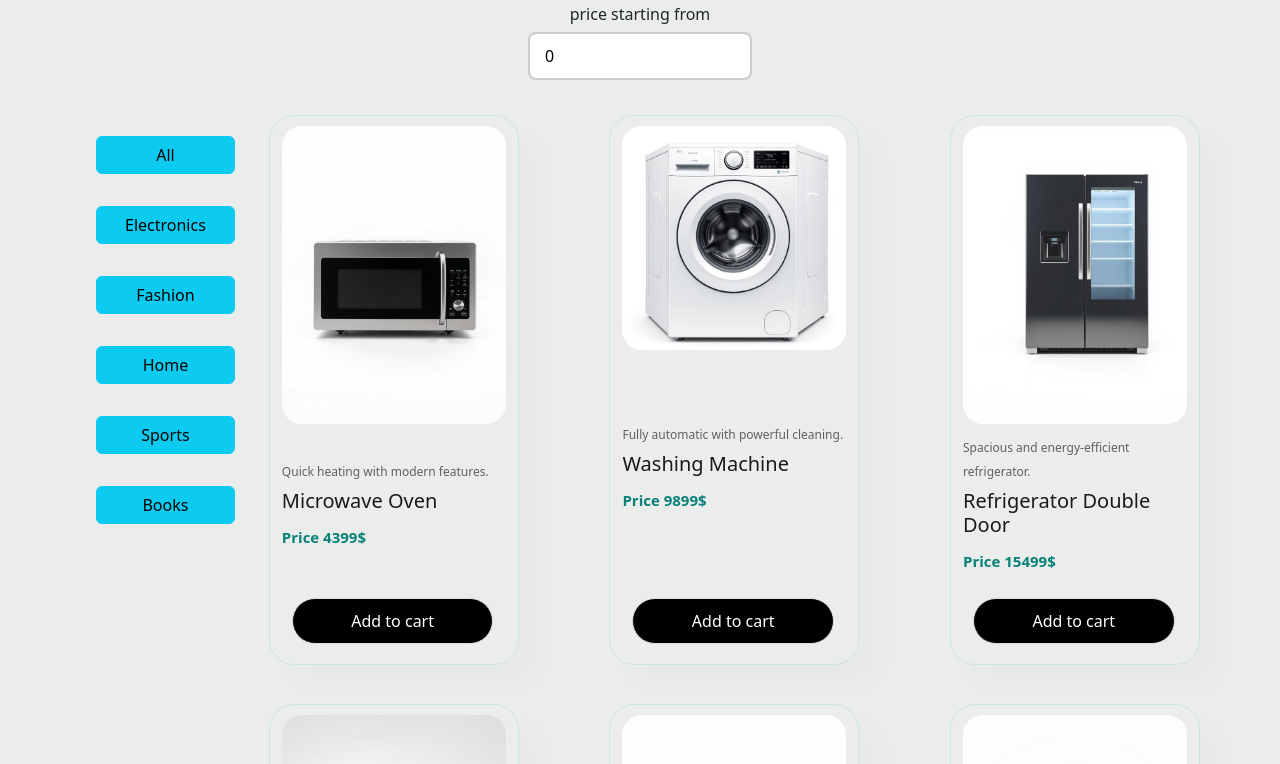
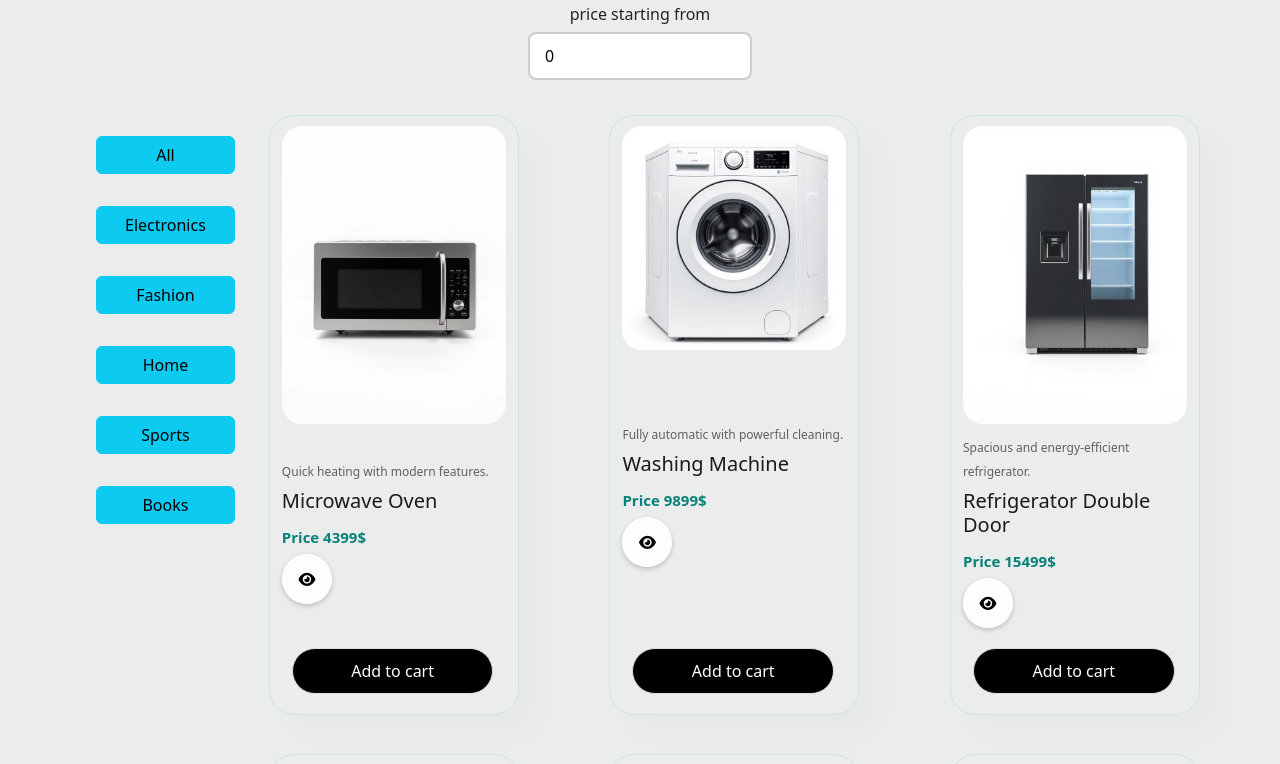
Before and after one commit to AbdoRagae74/ES6-Project, a plain HTML site: page homepage.html in a window 1280 px wide. Both pictures are taken after a click on the button "Home". Shown: the part 979-1743 px from the top of the page. Drawn offline with Linux system fonts and the light colour scheme; some packages are replaced by stand-ins of ours; a script that the page names is missing.

Commit message:
Added eye sign

```diff
--- a/homepage.html
+++ b/homepage.html
@@ -18,7 +18,7 @@
             <img src="images/logo.jpeg" class="logo" alt="">
             <ul class="nav-list header-link">
               <li ><a href="#">Home</a></li>
-              <li ><a href="#">Home</a></li>
+              <li ><a href="#">Contact</a></li>
             </ul>
           </div>
         <div>
--- a/homepage.js
+++ b/homepage.js
@@ -357,13 +357,15 @@ document.getElementById("cart-cnt").innerText = userCart.items.length;
 for (var i = 1; i <= 40; i++) {
   const productCard = document.createElement('div');
   // productCard.className = 'pro';
-  productCard.className = ' pro';
+  productCard.className = '  pro';
   productCard.innerHTML = `
        <img src="${products[i].img}"alt="${products[i].id}" class="product-img"  >
        <div class="des">
                     <span>${products[i].description}</span>
                     <h5> ${products[i].title}</h5>
                     <h4>Price ${products[i].price}$</h4>
+                   <button id="${products[i].id}" class="view-btn"   title="Quick View">
+                      <i class="fas fa-eye fa-2x"></i></button>
       </div>
       `
        Item = false;
@@ -379,8 +381,20 @@ for (var i = 1; i <= 40; i++) {
   productContainer.appendChild(productCard);
 }
 setOnClickForImages();
+EyeOnClick();
+function EyeOnClick(){
+  const eye = document.querySelectorAll('.pro .view-btn');
+  eye.forEach(button => {
+    button.addEventListener('click', (e) => {
+      const clickedbutton = button;
+      const itemId = clickedbutton.id;
+      console.log(itemId);
+      localStorage.setItem("clickedItem", itemId);
+      location.href="item.html"
+    });
+  });
 
-
+}
 
 function setOnClickForImages() {
 
@@ -390,7 +404,7 @@ function setOnClickForImages() {
     img.addEventListener('click', (e) => {
       const clickedImage = e.target;
       const imgAlt = clickedImage.alt;
-      location.replace("item.html")
+      location.href="item.html"
       localStorage.setItem("clickedItem", imgAlt);
     });
   });
@@ -409,6 +423,8 @@ function changeDisplayedProducts(cat,value) {
      <span>${products[i].description}</span>
       <h5> ${products[i].title}</h5>
       <h4>Price ${products[i].price}$</h4>
+      <button class="view-btn" onclick="showQuickView(123)" title="Quick View">
+                      <i class="fas fa-eye fa-2x"></i></button>
       </div>
       `
       Item = false;
--- a/item.js
+++ b/item.js
@@ -12,7 +12,7 @@ userCart = userCart[0];
 if(userCart)
 document.getElementById("cart-cnt").innerText = userCart.items.length;
 
-
+console.log(localStorage.clickedItem);
 
 const productCard = document.createElement('div');
 productCard.innerHTML = `
--- a/style.css
+++ b/style.css
@@ -358,6 +358,20 @@ font-size: 15px;
   text-shadow: none;
 }
 
+.view-btn {
+  background: rgba(255,255,255,0.9);
+  border: none;
+  border-radius: 50%;
+  width: 50px;
+  height: 50px;
+  display: flex;
+  align-items: center;
+  justify-content: center;
+  cursor: pointer;
+  transition: all 0.3s ease;
+  box-shadow: 0 2px 5px rgba(0,0,0,0.2);
+}
+
 
 .footer {
   background-color: #2c3e50;
```
Also changed, not shown: cart.html (+1 -0 lines), item.html (+1 -0 lines).
